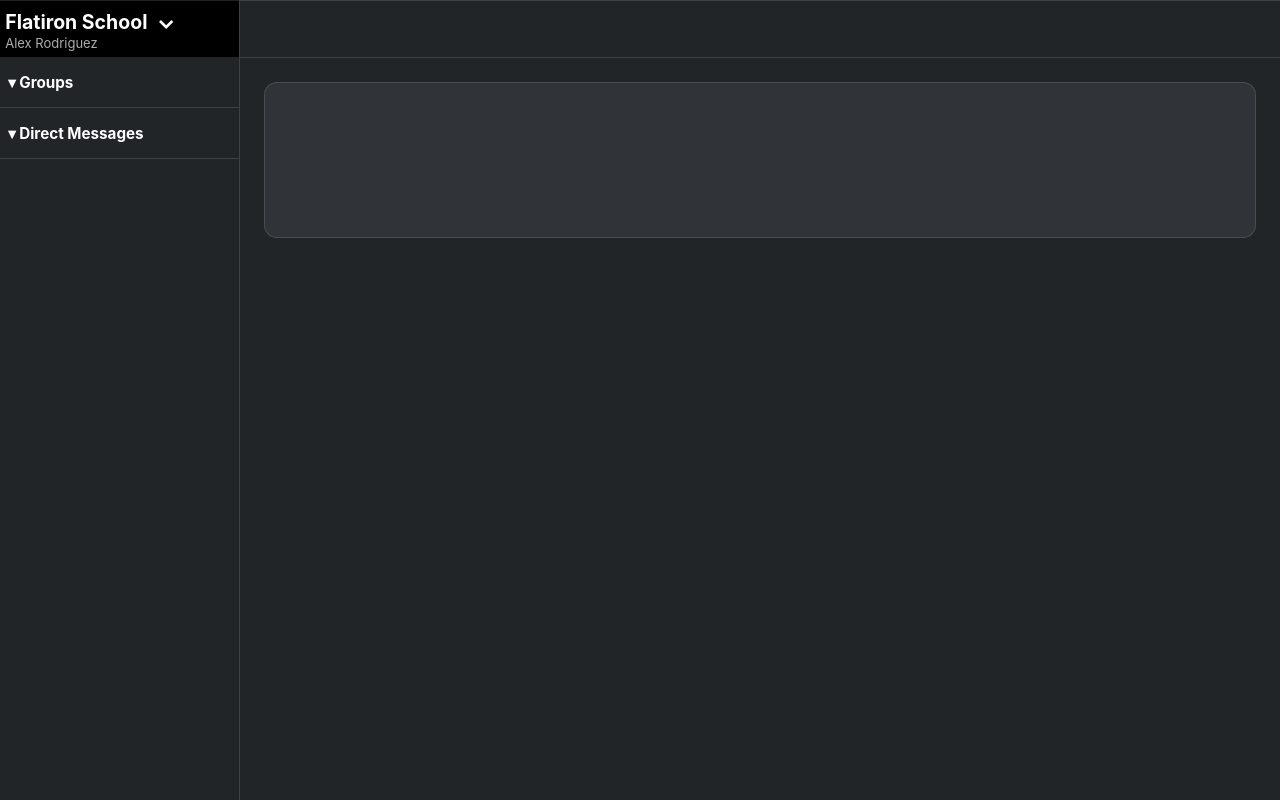
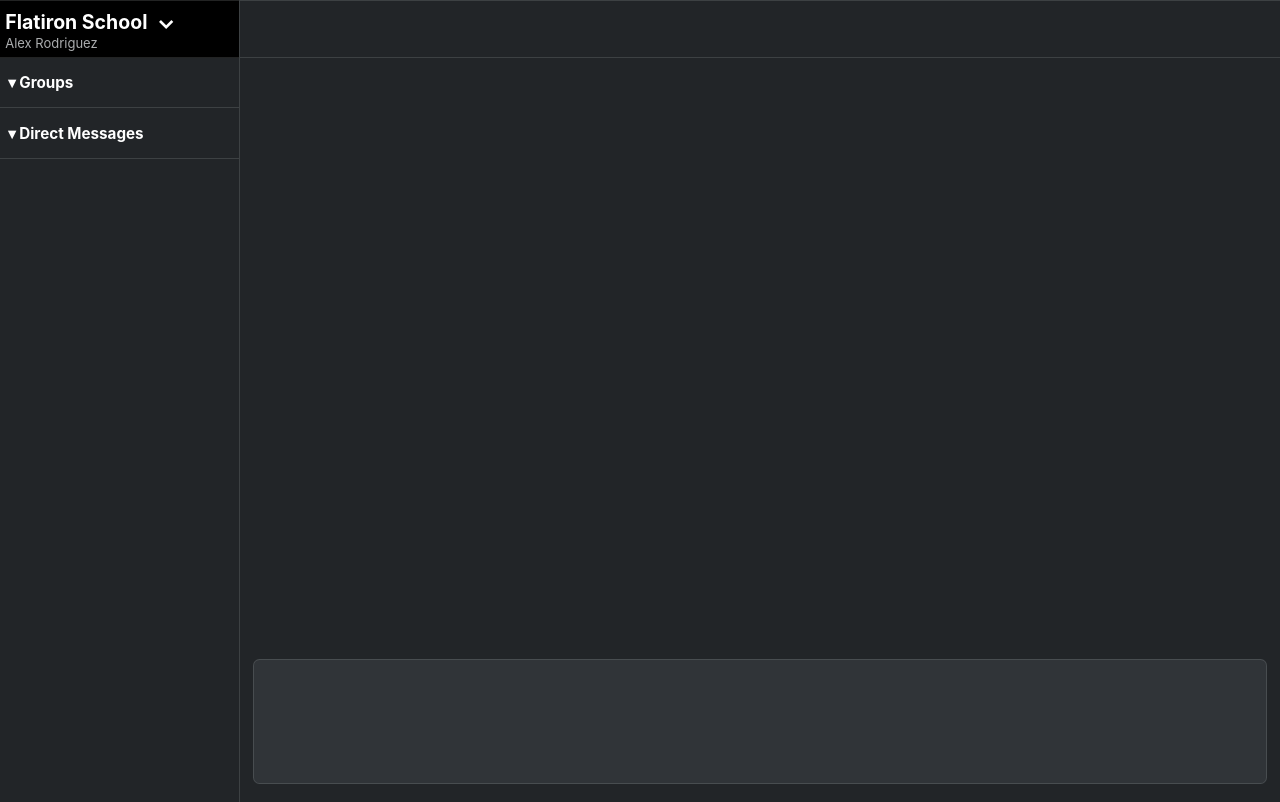
Before and after one commit to alex-png/yur_react, a React (Create React App) app: page / in a window 1280 px wide. Built offline with nearby package versions, Linux system fonts and the light colour scheme.

Commit message:
more styling

```diff
--- a/src/index.css
+++ b/src/index.css
@@ -5,7 +5,7 @@ body {
     sans-serif;
   -webkit-font-smoothing: antialiased;
   -moz-osx-font-smoothing: grayscale;
-  overflow: hidden;
+  /* overflow: hidden; */
 }
 
 code {
--- a/src/main.css
+++ b/src/main.css
@@ -61,19 +61,23 @@
 }
 
 .input-section{
-    padding: 1.5em;
+    height: 20%;
+    display: flex;
+    align-items: center;
+    justify-content: center;
+    background-color: rgb(34, 37, 40);
 }
 
 .chat-input{
-    margin: 0px;
+    margin: 1em;
+    margin-top: 0;
     width: -webkit-fill-available;
-    height: 128px;
-    border-radius: 1em;
+    height: 80%;
+    border-radius: .5em;
     background-color: #303438;
     border-color: rgba(171, 173, 175, 0.2);
     color: white;
     font-size: medium;
-    padding: 1em;
     resize: none;
     outline: none;
 }
@@ -83,3 +87,11 @@
     padding-left: .2em;
     font-size: larger;
 }
+
+.chat-room{
+    height: 93vh;
+}
+.messages{
+    height: 80%;
+    overflow: scroll;
+}
```
